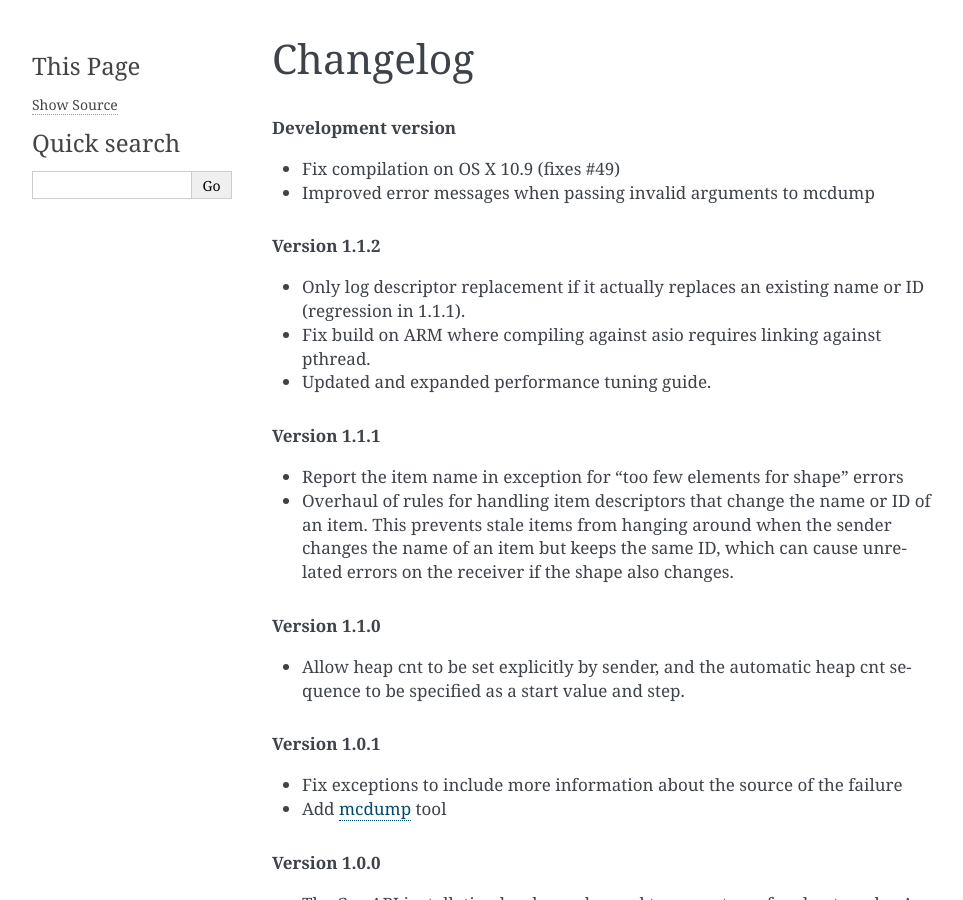
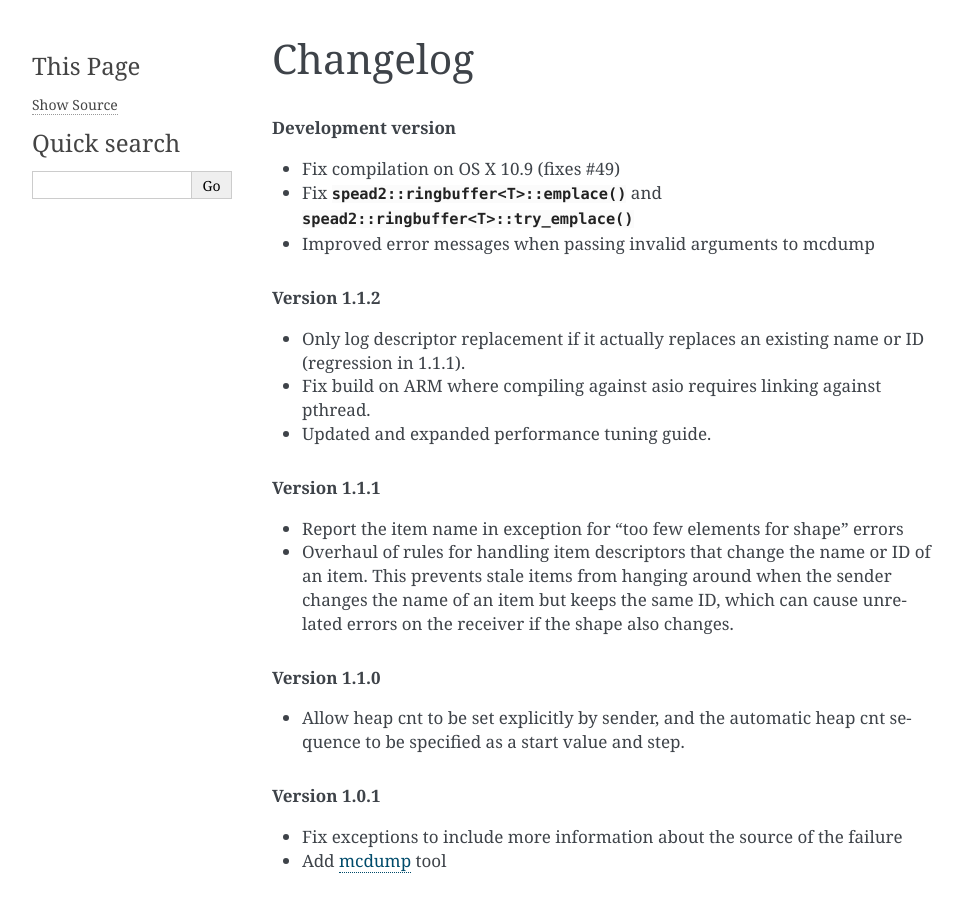
Before and after one commit to ska-sa/spead2, a Sphinx documentation site: the page built from doc/changelog.rst, in a window 1280 px wide and 900 px high. Shown: the whole window, without its empty margins (148-1111 px from the left). Built offline with Sphinx 7.4.7, drawn with Linux system fonts in a browser that asks for light colours.

Commit message:
Fix ringbuffer::emplace
The syntax for variadic template expansion was wrong, so it could never
compile.

```diff
--- a/doc/changelog.rst
+++ b/doc/changelog.rst
@@ -4,6 +4,8 @@ Changelog
 .. rubric:: Development version
 
 - Fix compilation on OS X 10.9 (fixes #49)
+
+- Fix :cpp:func:`spead2::ringbuffer<T>::emplace` and :cpp:func:`spead2::ringbuffer<T>::try_emplace`
 
 - Improved error messages when passing invalid arguments to mcdump
 
```
Also changed, not shown: 1 other file.
